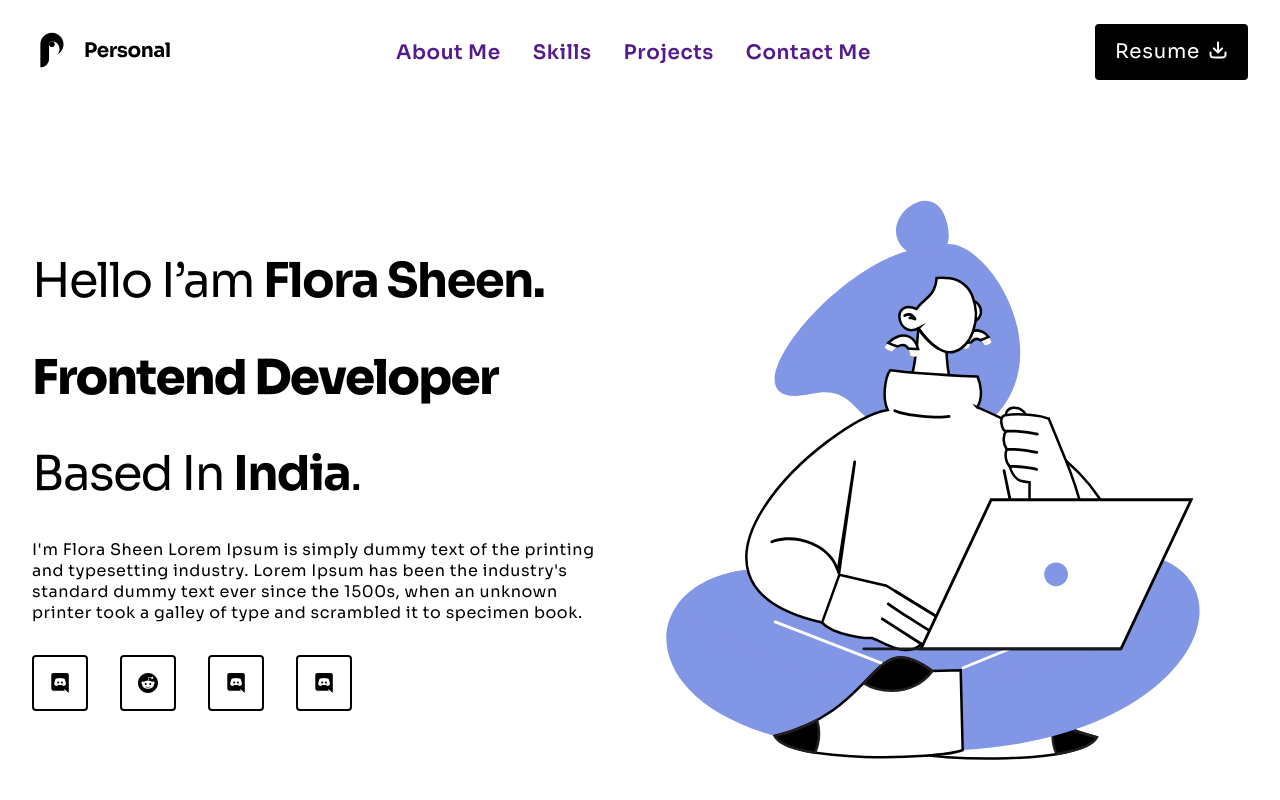
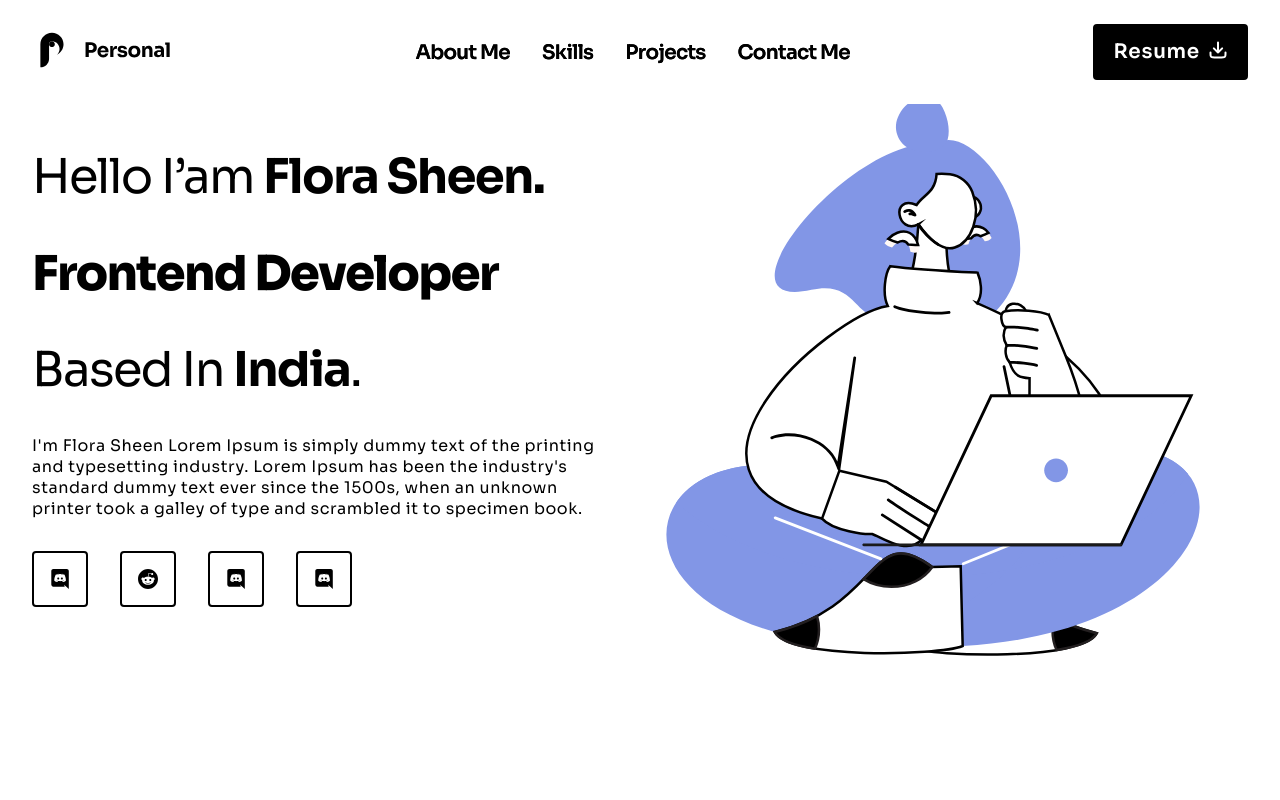
Before and after one commit to Jorjjo/portfolio, a React (Vite) app: page / in a window 1280 px wide. Shown: the top 800 px of the page. Built offline with nearby package versions, Linux system fonts and the light colour scheme.

Commit message:
feat: add hover, active state for buttons add styles for header nav refactor: - one menu component split into two different components for header and for tabs - update color names for better match with figma template - update font family in global styles file

```diff
--- a/src/App.tsx
+++ b/src/App.tsx
@@ -1,5 +1,5 @@
 import './App.css'
-import { Header } from './layout/header/Header';
+import { Header } from './layout/header/header/Header';
 import { Main } from './layout/header/sections/Main';
 import { Skills } from './layout/header/sections/skills/Skills';
 import { Experience } from './layout/header/sections/experience/Experience';
--- a/src/components/Button.styled.tsx
+++ b/src/components/Button.styled.tsx
@@ -1,4 +1,5 @@
 import styled, { css } from 'styled-components';
+import { theme } from '../styles/Theme';
 
 type StyledBtnPropsType = {
     btnSize: 'sm' | 'md' | 'square';
@@ -14,6 +15,7 @@ export const StyledBtn = styled.button<StyledBtnPropsType>`
         props.btnSize === 'md' &&
         css<StyledBtnPropsType>`
             font-size: 20px;
+            font-weight: 600;
             padding: 14px 18px;
             color: #fff;
             background-color: #000;
@@ -39,4 +41,15 @@ export const StyledBtn = styled.button<StyledBtnPropsType>`
             background-color: #ffff;
             border-color: #000;
         `}
+
+    &:hover {
+        background-color: ${theme.colors.accent};
+        border-color: ${theme.colors.accent};
+    }
+
+    &:active {
+        background-color: ${theme.colors.primary.primaryBg};
+        color: ${theme.colors.primary.secondaryBg};
+        border-color: ${theme.colors.primary.secondaryBg};
+    }
 `;
--- a/src/components/icon/Icon.tsx
+++ b/src/components/icon/Icon.tsx
@@ -18,7 +18,7 @@ export function Icon(props: IconPropsType) {
                 height={props.height || '60'}
                 viewBox={props.viewBox || '0 0 60 60'}
                 stroke={props.stroke}
-                fill={props.fill}
+                fill={props.fill || 'transparent'}
             >
                 <use xlinkHref={`${iconsSprite}#${props.iconId}`}></use>
             </svg>
--- a/src/layout/header/Header.tsx
+++ b/src/layout/header/header/Header.tsx
@@ -1,22 +1,24 @@
 import React from 'react';
 import styled from 'styled-components';
-import { Logo } from '../../components/logo/Logo';
-import { Menu } from '../../components/menu/Menu';
-import { Icon } from '../../components/icon/Icon';
-import { StyledBtn } from '../../components/Button.styled';
-import { Container } from '../../components/Container';
-import { FlexWrapper } from '../../components/FlexWrapper';
-import { theme } from '../../styles/Theme';
+import { Logo } from '../../../components/logo/Logo';
+import { Icon } from '../../../components/icon/Icon';
+import { StyledBtn } from '../../../components/Button.styled';
+import { Container } from '../../../components/Container';
+import { FlexWrapper } from '../../../components/FlexWrapper';
+import { theme } from '../../../styles/Theme';
+import { HeaderMenu } from "../header/HeaderMenu";
 
-const items = ['About Me', 'Skills', 'Projects', 'Contact Me']
+const items = ['About Me', 'Skills', 'Projects', 'Contact Me'];
 
 export function Header() {
     return (
         <StyledHeader>
             <Container>
                 <FlexWrapper justify='space-between' align='center'>
-                    <Logo fill='black'/>
-                    <Menu menuItems={items}/>
+                    <Logo fill='black' />
+                    <HeaderMenu
+                        menuItems={items}
+                    />
                     <StyledBtn as={'a'} btnSize='md'>
                         <FlexWrapper gap='8px'>
                             <span>Resume</span>
@@ -37,4 +39,9 @@ export function Header() {
 const StyledHeader = styled.header`
     background-color: ${() => theme.colors.primary.primaryBg};
     padding: 24px 0;
+    position: fixed;
+    top: 0;
+    left: 0;
+    right: 0;
+    z-index: 1000;
 `;
--- /dev/null
+++ b/src/layout/header/header/HeaderMenu.tsx
@@ -0,0 +1,100 @@
+import React from 'react';
+import styled from 'styled-components';
+import { theme } from '../../../styles/Theme';
+
+type MenuPropsType = {
+    menuItems: Array<string>;
+};
+
+export function HeaderMenu(props: MenuPropsType) {
+    return (
+        <StyleHeaderMenu>
+            <ul>
+                {props.menuItems.map((item, index) => {
+                    return (
+                        <ListItem key={index}>
+                            <Link href=''>
+                                {item}
+                                <Mask>
+                                    <span>{item}</span>
+                                </Mask>
+                                <Mask>
+                                    <span>{item}</span>
+                                </Mask>
+                            </Link>
+                        </ListItem>
+                    );
+                })}
+            </ul>
+        </StyleHeaderMenu>
+    );
+}
+
+const StyleHeaderMenu = styled.nav`
+    ul {
+        display: flex;
+        gap: 32px;
+    }
+`;
+
+const Link = styled.a`
+    font-size: 20px;
+    font-weight: 600;
+    letter-spacing: -0.035em;
+    color: ${theme.colors.primary.secondaryBg};
+`;
+
+const Mask = styled.span`
+    position: absolute;
+    top: 0;
+    left: 0;
+    display: inline-block;
+    height: 50%;
+    overflow-y: hidden;
+
+    & + & {
+        top: 50%;
+        span {
+            display: inline-block;
+            transform: translateY(-50%);
+        }
+    }
+`;
+
+const ListItem = styled.li`
+    position: relative;
+
+    &::before {
+        content: '';
+        display: inline-block;
+        height: 2px;
+        background-color: ${theme.colors.accent};
+
+        position: absolute;
+        top: 50%;
+        left: -10px;
+        right: -10px;
+        z-index: 1;
+
+        transform: scale(0);
+    }
+
+    &:hover {
+
+        &::before {
+            transform: scale(1);
+        }
+        ${Mask} {
+            transform: skewX(12deg) translateX(5px);
+            color: ${theme.colors.accent};
+
+            & + ${Mask} {
+                transform: skewX(12deg) translateX(-5px);
+            }
+        }
+
+        ${Link} {
+            color: transparent;
+        }
+    }
+`;
--- a/src/layout/header/sections/aboutMe/AboutMe.tsx
+++ b/src/layout/header/sections/aboutMe/AboutMe.tsx
@@ -63,6 +63,6 @@ const StyledAboutMe = styled.section`
 const AboutMeDescription = styled.p`
     line-height: 1.5;
     font-size: 16px;
-    color: ${() => theme.colors.grey.hue4};
+    color: ${theme.colors.grey.hue500};
     max-width: 610px;
 `;
--- a/src/layout/header/sections/contacts/Contacts.tsx
+++ b/src/layout/header/sections/contacts/Contacts.tsx
@@ -70,7 +70,7 @@ const Field = styled.input`
 
 const Slogan = styled.p`
     font-size: 16px;
-    color: ${() => theme.colors.grey.hue4};
+    color: ${theme.colors.grey.hue500};
 `;
 
 const ContactText = styled.div`
--- a/src/layout/header/sections/experience/Job.tsx
+++ b/src/layout/header/sections/experience/Job.tsx
@@ -35,7 +35,7 @@ const StyledJob = styled.div`
     display: flex;
     flex-direction: column;
     gap: 28px;
-    border: 1px solid ${() => theme.colors.grey.hue4};
+    border: 1px solid ${theme.colors.grey.hue500};
     border-radius: 10px;
     padding: 29px 24px;
 
@@ -53,13 +53,13 @@ const JobTitle = styled.h3`
 `;
 
 const JobDesccription = styled.p`
-    color: ${() => theme.colors.grey.hue3};
+    color: ${theme.colors.grey.hue300};
     font-size: 16px;
     line-height: 1.5;
 `;
 
 const JobPeriod = styled.span`
-    color: ${() => theme.colors.grey.hue3};
+    color: ${theme.colors.grey.hue300};
     font-size: 16px;
     font-weight: 600;
 `;
--- a/src/layout/header/sections/projects/Project.tsx
+++ b/src/layout/header/sections/projects/Project.tsx
@@ -71,6 +71,6 @@ const ProjectTitle = styled.h3`
 
 const ProjectDescription = styled.p`
     font-size: 16px;
-    color: ${() => theme.colors.grey.hue4};
+    color: ${theme.colors.grey.hue500};
     line-height: 1.5;
 `;
--- a/src/styles/GlobalStyles.tsx
+++ b/src/styles/GlobalStyles.tsx
@@ -28,7 +28,7 @@ aside {
 
 html,
 body {
-    font-family: "Sora", sans-serif;
+    font-family: "Sora", system-ui, -apple-system, BlinkMacSystemFont, 'Segoe UI', Roboto, Oxygen, Ubuntu, Cantarell, 'Open Sans', 'Helvetica Neue', sans-serif ,sans-serif;
     font-optical-sizing: auto;
     font-style: normal;
     letter-spacing: 0.035em;
@@ -40,6 +40,7 @@ body {
     -ms-text-size-adjust: 100%;
     -moz-text-size-adjust: 100%;
     -webkit-text-size-adjust: 100%;
+    -webkit-font-smoothing: antialiased;
     overflow-x: clip;
     overflow-y: initial;
 }
@@ -51,6 +52,7 @@ textarea {
     font-family: inherit;
     font-size: 100%;
     padding: 0;
+    border: none;
 
 }
 
--- a/src/styles/Theme.tsx
+++ b/src/styles/Theme.tsx
@@ -6,11 +6,11 @@ export const theme = {
             neutral: '#404040',
         },
         grey: {
-            hue1: '#f4f4f5',
-            hue2: '#e4e4e7',
-            hue3: '#d4d4d8',
-            hue4: '#71717a',
-            hue5: '#27272a',
+            hue100: '#f4f4f5',
+            hue200: '#e4e4e7',
+            hue300: '#d4d4d8',
+            hue500: '#71717a',
+            hue800: '#27272a',
         },
         error: '#ef4444',
         accent: '#8296E6',
```
